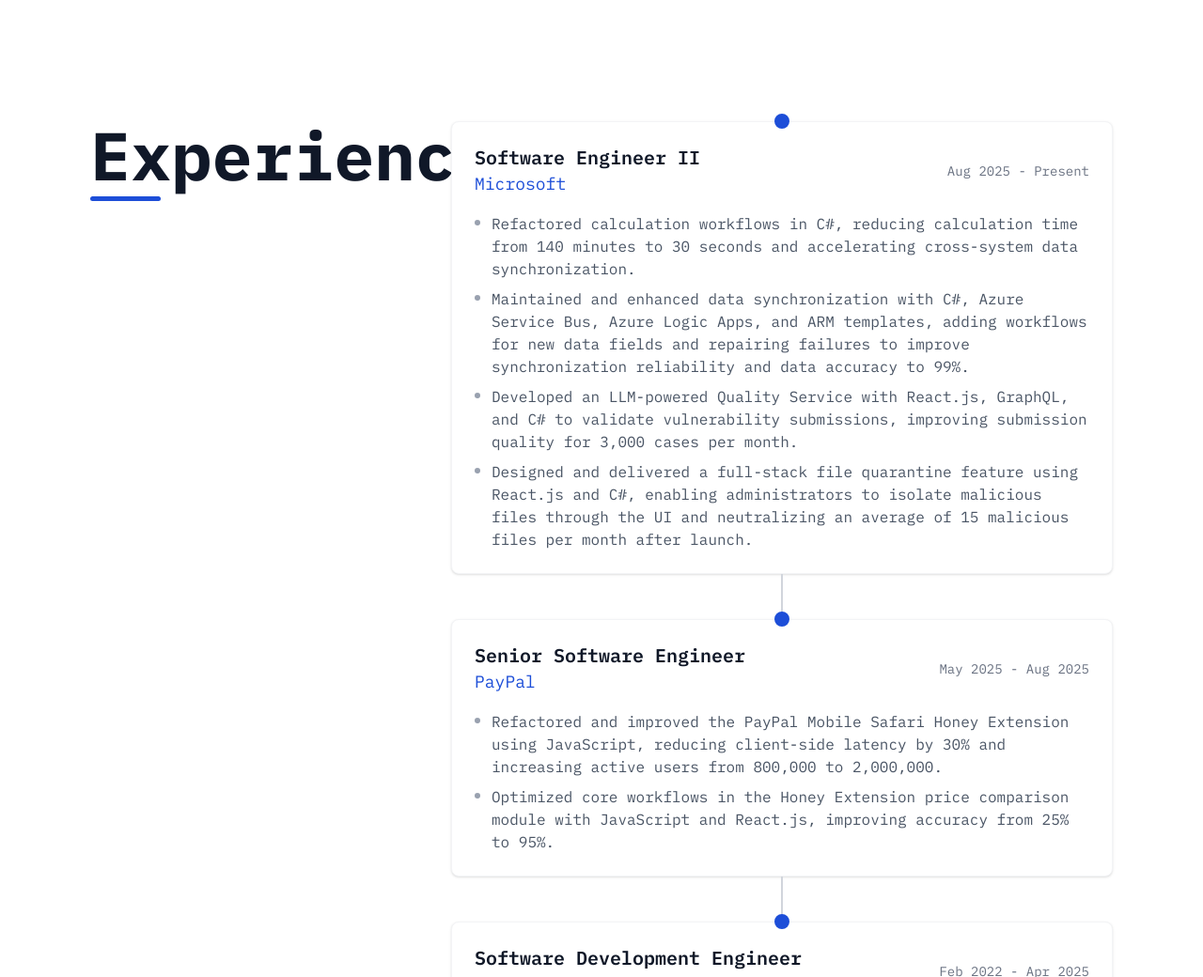
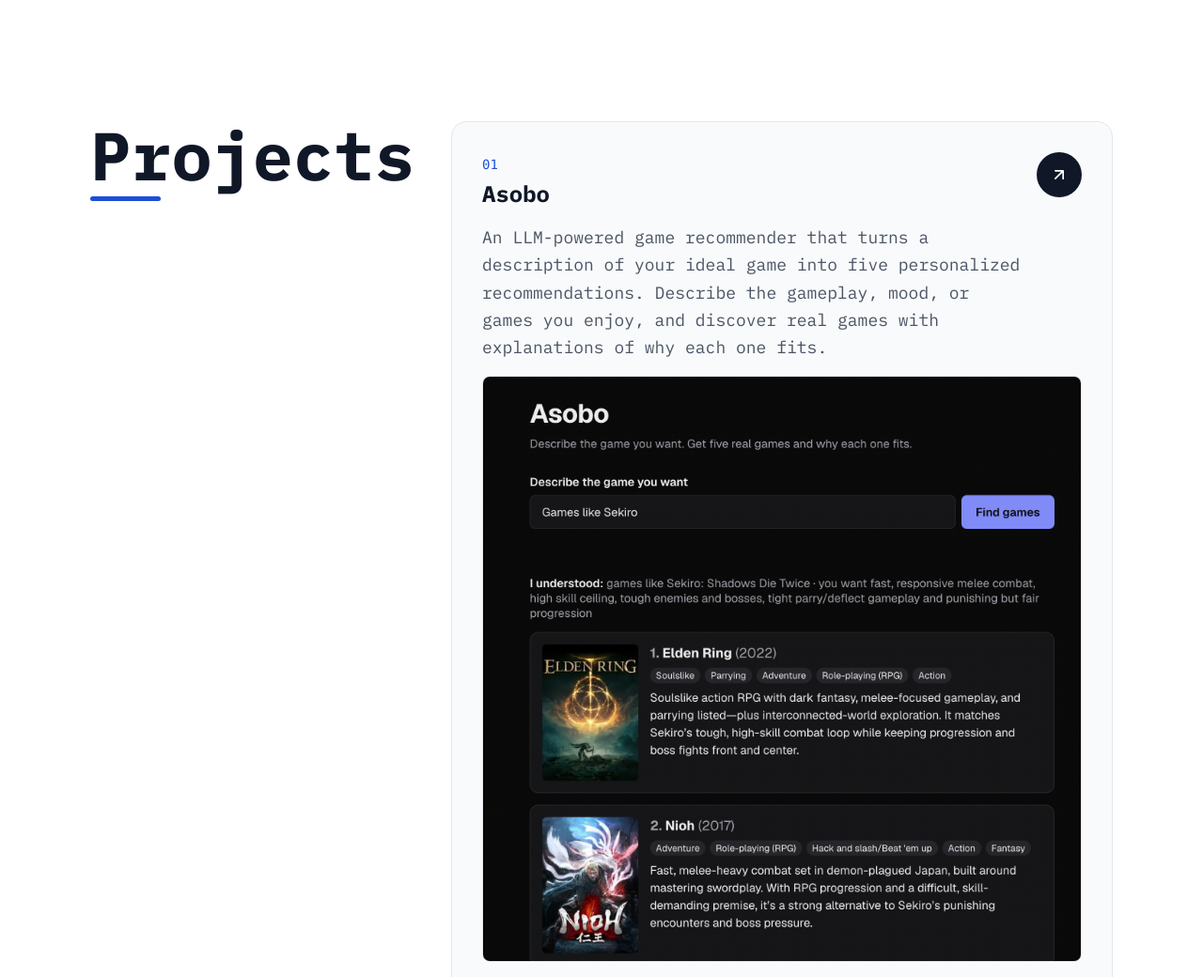
Before and after one commit to wwshenmegui/wwshenmegui.github.io, an Astro site: page / in a window 1280 px wide. Shown: the part 1760-2800 px from the top of the page at 94% size. Built offline with nearby package versions, Linux system fonts and the light colour scheme; Astro itself is replaced by a stand-in of ours.

Commit message:
Showcase Asobo game recommender with screenshot
Co-authored-by: Copilot App <223556219+Copilot@users.noreply.github.com>

```diff
--- a/src/components/Projects.astro
+++ b/src/components/Projects.astro
@@ -66,7 +66,7 @@ const hasProjects = siteConfig.projects && siteConfig.projects.length > 0;
                           >
                             0{index + 1}
                           </span>
-                          <h3 class="text-xl sm:text-2xl font-bold text-gray-900 mt-1">
+                          <h3 class={`text-xl sm:text-2xl font-bold text-gray-900 mt-1 ${project.link ? "pr-12 sm:pr-14 md:pr-16" : ""}`}>
                             {project.name}
                           </h3>
                         </div>
@@ -76,6 +76,18 @@ const hasProjects = siteConfig.projects && siteConfig.projects.length > 0;
                         >
                           {project.description}
                         </p>
+
+                        {project.image && (
+                          <img
+                            src={project.image.src}
+                            alt={project.image.alt}
+                            width={project.image.width}
+                            height={project.image.height}
+                            loading="lazy"
+                            decoding="async"
+                            class="w-full h-auto rounded-lg border border-gray-200"
+                          />
+                        )}
 
                         {project.skills && project.skills.length > 0 && (
                           <div class="flex flex-wrap gap-1.5 sm:gap-2 pt-2">
--- a/src/config.ts
+++ b/src/config.ts
@@ -43,7 +43,21 @@ export const siteConfig = {
     "Large Language Models (LLMs)",
     "Prompt Engineering",
   ],
-  projects: [],
+  projects: [
+    {
+      name: "Asobo",
+      description:
+        "An LLM-powered game recommender that turns a description of your ideal game into five personalized recommendations. Describe the gameplay, mood, or games you enjoy, and discover real games with explanations of why each one fits.",
+      link: "https://asobo-web.prouddesert-c93a35d5.centralus.azurecontainerapps.io/",
+      skills: ["Large Language Models (LLMs)", "Azure Container Apps"],
+      image: {
+        src: "/projects/asobo.png",
+        alt: "Asobo recommending Elden Ring and Nioh for a search for games like Sekiro, with genre tags and explanations for each recommendation.",
+        width: 1640,
+        height: 1604,
+      },
+    },
+  ],
   experience: [
     {
       company: "Microsoft",
```
Also changed, not shown: README.md, public/projects/asobo.png (added).
